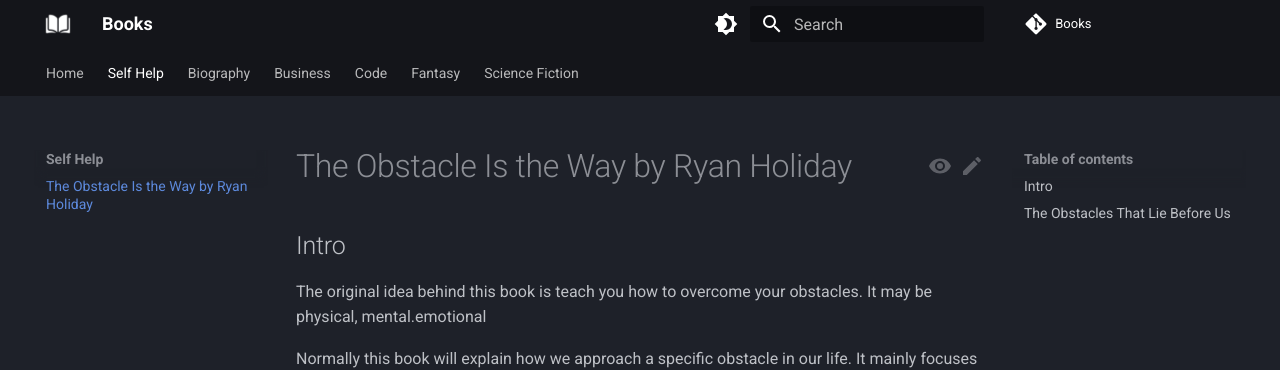
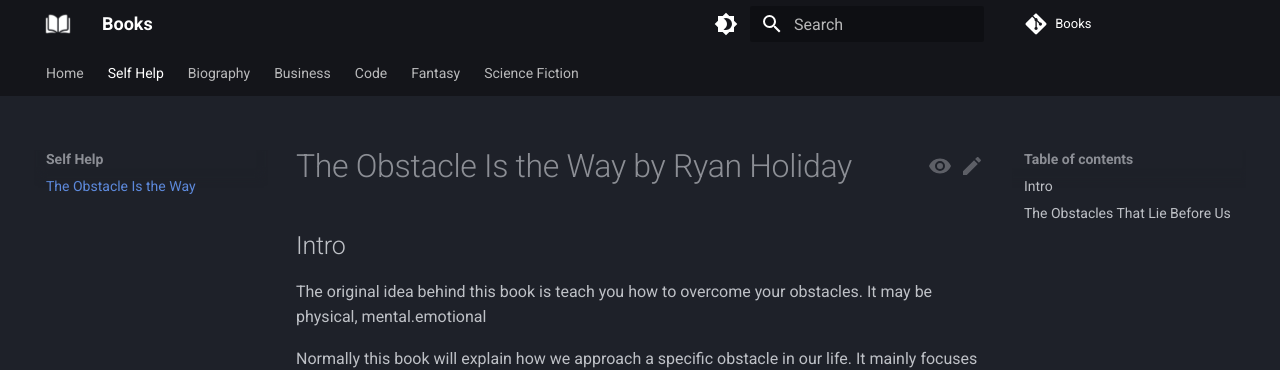
Before and after one commit to vivekkpatel/Books, an MkDocs documentation site: the page built from docs/Self Help/The Obstacle Is the Way.md, in a window 1280 px wide. Shown: the top 370 px of the page. Built offline with MkDocs 1.6.1 and Material for MkDocs 9.7.7, drawn with Linux system fonts in a browser that asks for light colours; comment, search, counter and statistics services are not loaded; some of the changed lines change nothing that is shown.

Commit message:
Using File names as page title

```diff
--- a/mkdocs.yml
+++ b/mkdocs.yml
@@ -13,19 +13,19 @@
   - Home:
     - index.md
   - Self Help:
-    - Self Help/The Obstacle Is the Way.md
+    - The Obstacle Is the Way: Self Help/The Obstacle Is the Way.md
   - Biography:
-    - Biography/Educated.md
+    - Educated: Biography/Educated.md
   - Business:
-    - Business/Never Split the Difference.md
-    - Business/The Zurich Axioms.md
-    - Business/Zero to One.md
+    - Never Split the Difference: Business/Never Split the Difference.md
+    - The Zurich Axioms: Business/The Zurich Axioms.md
+    - Zero to One: Business/Zero to One.md
   - Code:
-    - Code/Computational Engineering.md
+    - Computational Engineering: Code/Computational Engineering.md
   - Fantasy:
-    - Fantasy/Blood Over Bright Haven.md
+    - Blood Over Bright Haven: Fantasy/Blood Over Bright Haven.md
   - Science Fiction:
-    - Science Fiction/Flowers for Algernon.md
+    - Flowers for Algernon: Science Fiction/Flowers for Algernon.md
 
 # Theme
 theme:
```
